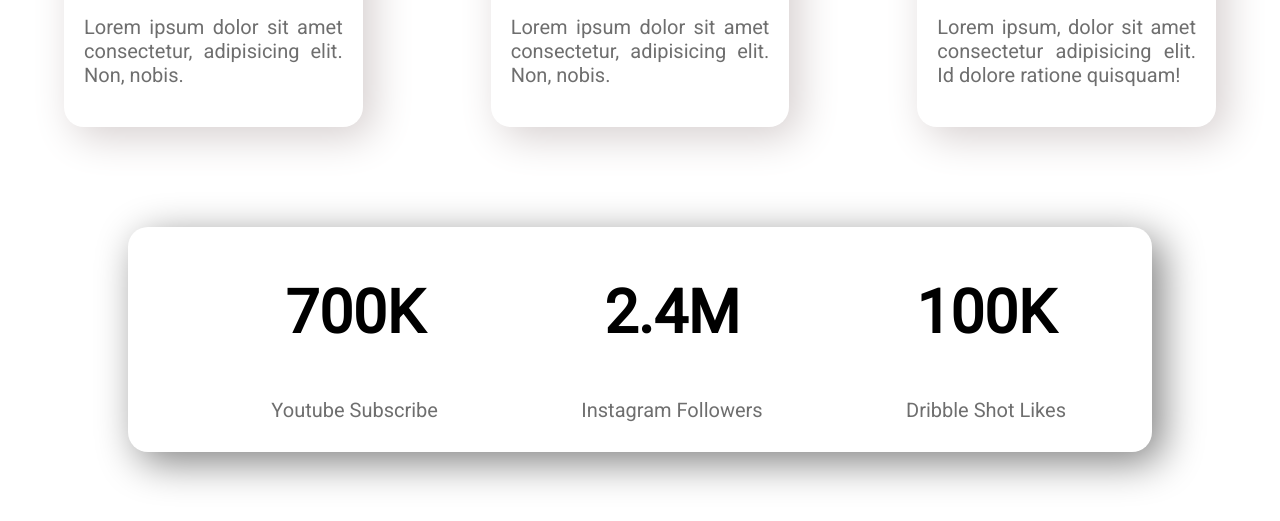
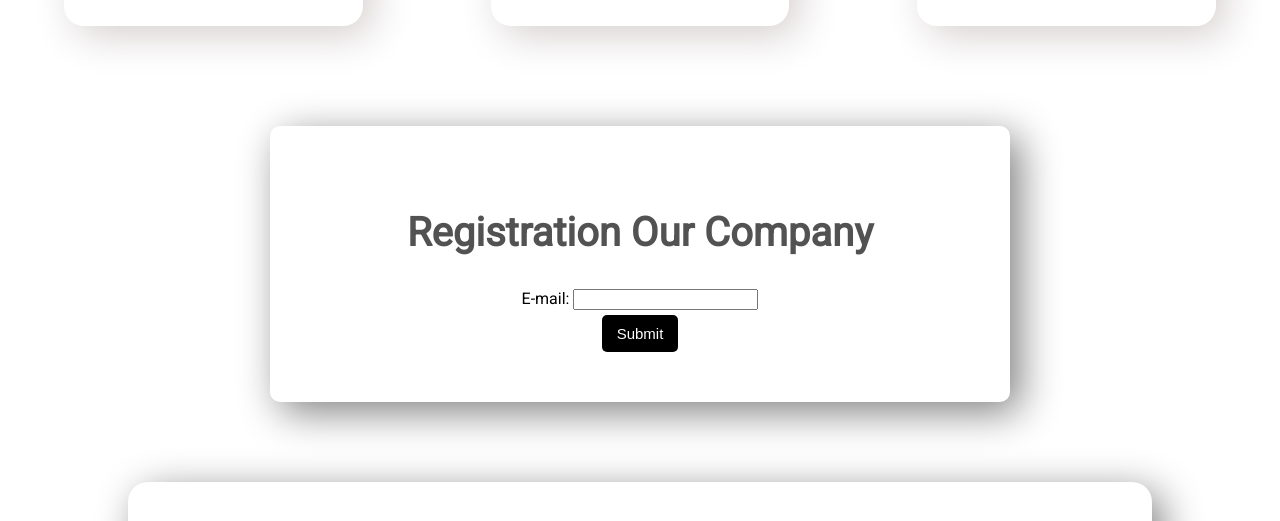
Before and after one commit to shakil-1318/food-network, a plain HTML site: page index.html in a window 1280 px wide. Shown: the part 1990-2511 px from the top of the page. Drawn offline with Linux system fonts and the light colour scheme.

Commit message:
form submit added

```diff
--- a/index.html
+++ b/index.html
@@ -22,11 +22,13 @@
             <a href="#home">Home</a>
             <a href="#about-me">About Me</a>
             <a href="#recipie">Recipie</a>
+            <a href="#registration">Registration</a>
         </div>
     </section>
     <!-- navbar section end -->
+
     <!-- Top Section start -->
-        <section class="top-banner flex-container" id="home">
+        <section class="flex-container" id="home">
             <div class="half-width">
                 <h1><span class="orange-color">Skip</span> The Diet,</h1>
                 <h1>Just Eat Healthy</h1>
@@ -39,6 +41,7 @@
             </div>
         </section>
         <!-- Top section End -->
+
         <!-- About section start -->
         <section class="about-me-area flex-container" id="about-me">
             <div class="half-width about-content">
@@ -80,6 +83,16 @@
         </section>
         <!-- My Recipes end -->
 
+        <!-- Registration section start-->
+        <section class="registration-area" id="registration">
+            <h2>Registration Our Company</h2>
+            <form action="">
+                E-mail: <input type="text"><br>
+                <button>Submit</button>
+            </form>
+        </section>
+        <!-- Registration section end -->
+
         <!-- Social Section Start -->
         <section class="social-area">
             <div class="social-content">
--- a/style.css
+++ b/style.css
@@ -3,6 +3,7 @@ body {
   font-family: "Roboto", sans-serif;
   margin: 0;
 }
+/* navbar area start */
 .navbar {
   display: flex;
   justify-content: space-around;
@@ -25,9 +26,10 @@ body {
   margin-right: 5rem;
   color: white;
 }
+/* navbar area end */
 
 h1 {
-  font-size: 60px;
+  font-size: 50px;
   font-weight: bolder;
   color: rgba(0, 0, 0, 0.699);
 }
@@ -65,6 +67,7 @@ p {
   font-size: 20px;
   border-radius: 30px;
 }
+/* about area start */
 .about-me-area {
   background-image: url(./images/shapes/Frame\ 57.jpg);
 }
@@ -74,7 +77,9 @@ p {
 .button-look {
   margin-top: 100px;
 }
+/* about area end */
 
+/* food recipie area start */
 .food-content {
   text-align: center;
 }
@@ -92,6 +97,30 @@ p {
 .food-item img {
   width: 100%;
 }
+/* food area recipie end */
+
+/* registration area start */
+.registration-area {
+  box-shadow: 10px 10px 40px gray;
+  margin: 25px auto;
+  width: 50%;
+  text-align: center;
+  padding: 50px 50px;
+  margin-bottom: 80px;
+  border-radius: 10px;
+}
+.registration-area button {
+  background-color: black;
+  color: white;
+  font-size: 15px;
+  margin-top: 5px;
+  border: none;
+  padding: 10px 15px;
+  border-radius: 5px;
+}
+/* registration area end */
+
+/* social area start */
 .social-area {
   box-shadow: 10px 10px 40px gray;
   display: flex;
@@ -108,6 +137,9 @@ p {
 .social-content h1 {
   color: black;
 }
+/* social area end */
+
+/* Footer area start */
 footer {
   background-color: black;
   color: white;
@@ -125,3 +157,4 @@ footer {
   color: white;
   font-size: 18px;
 }
+/* footer area end */
```
